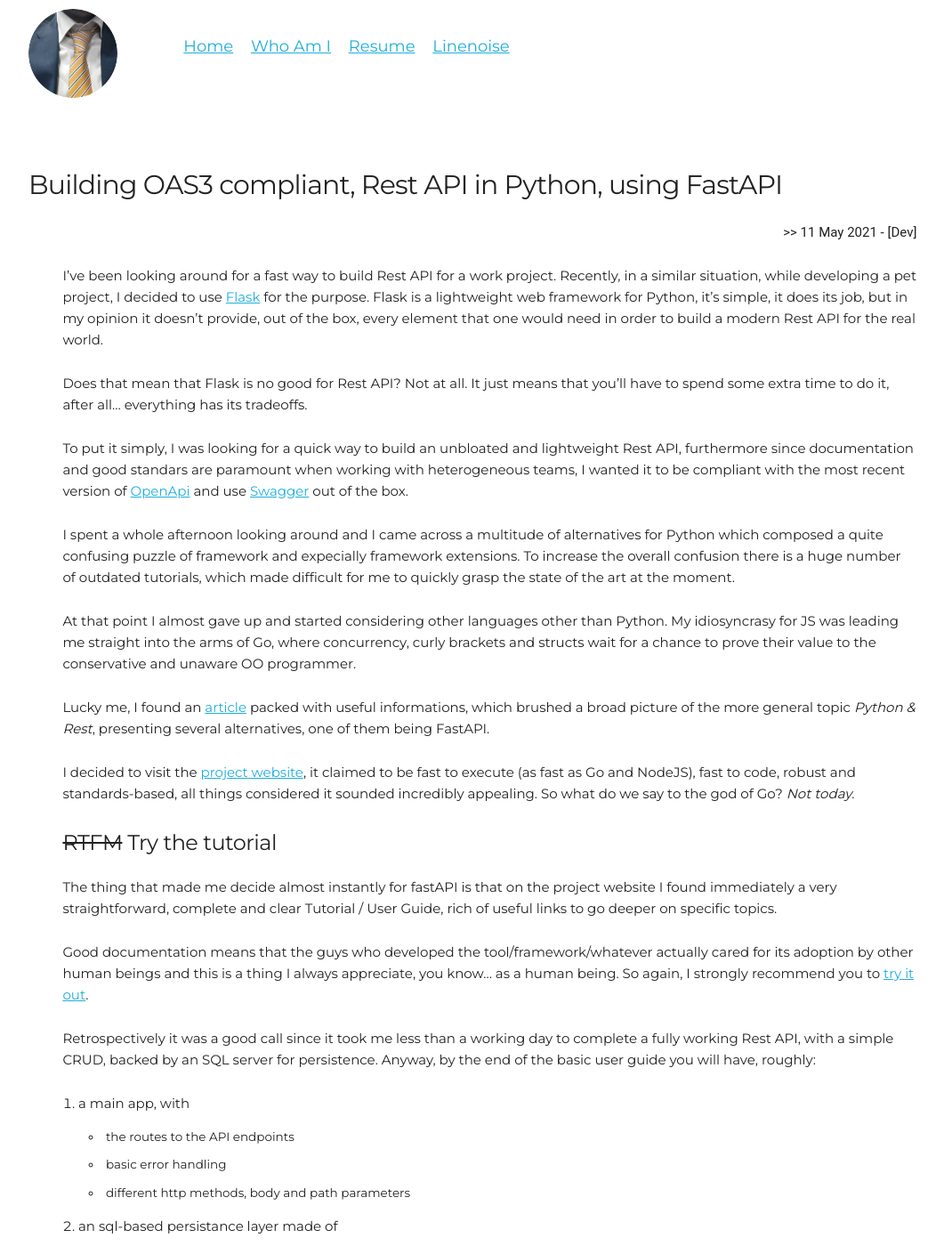
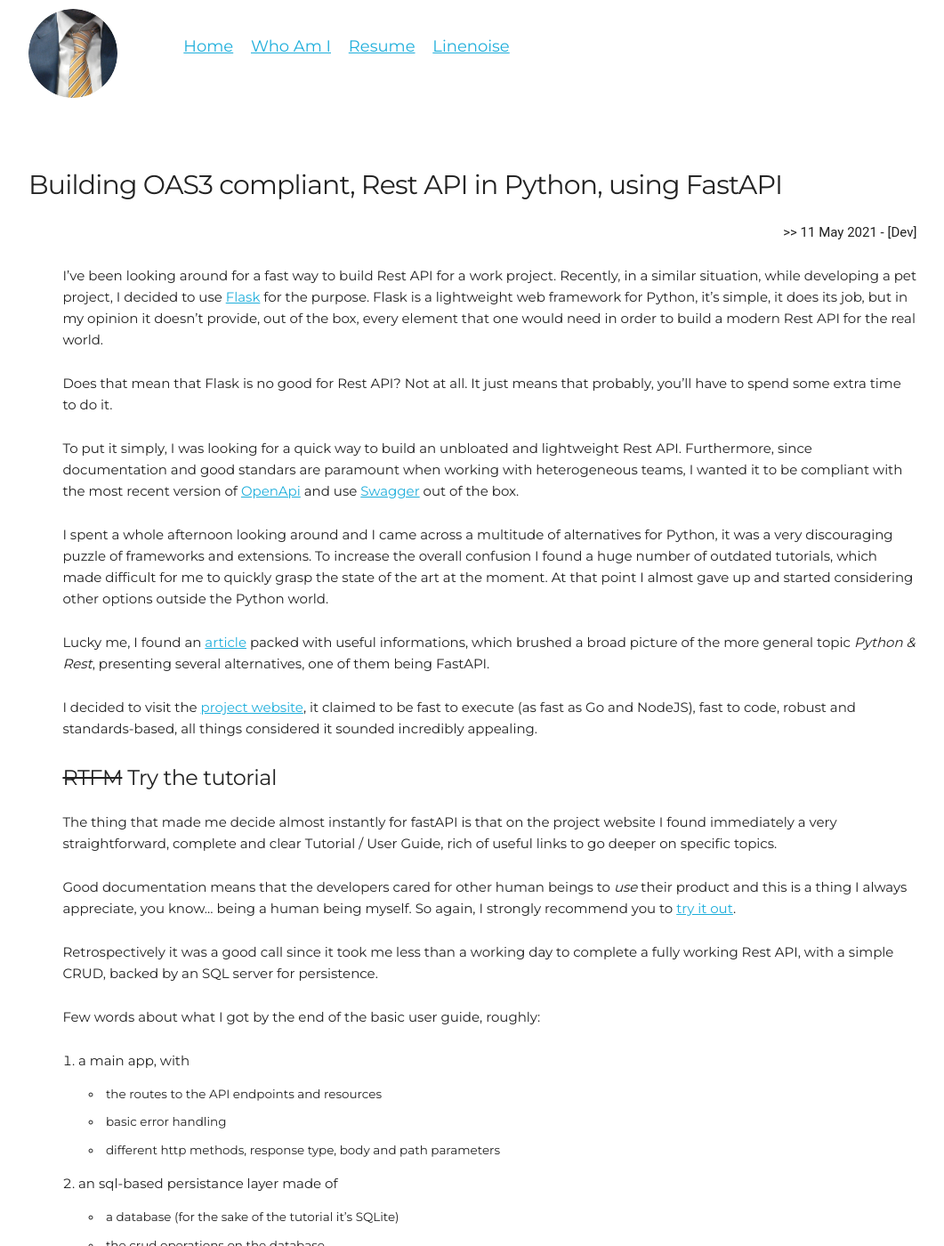
Before and after one commit to paoloriccardi/paoloriccardi.github.io, a Jekyll site: the page built from _posts/2021-05-11-building-rest-api-with-fastapi.md, in a window 1280 px wide and 1400 px high. Shown: the whole window at 89% size, without its empty margins (128-1189 px from the left). Built offline with Jekyll 4.4.1, drawn with Linux system fonts in a browser that asks for light colours; some of the changed text lies outside the part shown.

Commit message:
fastapi post

```diff
--- a/_posts/2021-05-11-building-rest-api-with-fastapi.md
+++ b/_posts/2021-05-11-building-rest-api-with-fastapi.md
@@ -8,44 +8,44 @@ description: A Rest API is a common element of many web services, every programm
 
 I've been looking around for a fast way to build Rest API for a work project. Recently, in a similar situation, while developing a pet project, I decided to use [Flask](https://flask.palletsprojects.com/en/2.0.x/){:target="_blank"} for the purpose. Flask is a lightweight web framework for Python, it's simple, it does its job, but in my opinion it doesn't provide, out of the box, every element that one would need in order to build a modern Rest API for the real world.
 
-Does that mean that Flask is no good for Rest API? Not at all. It just means that you'll have to spend some extra time to do it, after all... everything has its tradeoffs.
+Does that mean that Flask is no good for Rest API? Not at all. It just means that probably, you'll have to spend some extra time to do it.
 
-To put it simply, I was looking for a quick way to build an unbloated and lightweight Rest API, furthermore since documentation and good standars are paramount when working with heterogeneous teams, I wanted it to be compliant with the most recent version of [OpenApi](https://spec.openapis.org/oas/v3.1.0){:target="_blank"} and use [Swagger](https://swagger.io/){:target="_blank"} out of the box.
+To put it simply, I was looking for a quick way to build an unbloated and lightweight Rest API. Furthermore, since documentation and good standars are paramount when working with heterogeneous teams, I wanted it to be compliant with the most recent version of [OpenApi](https://spec.openapis.org/oas/v3.1.0){:target="_blank"} and use [Swagger](https://swagger.io/){:target="_blank"} out of the box.
 
-I spent a whole afternoon looking around and I came across a multitude of alternatives for Python which composed a quite confusing puzzle of framework and expecially framework extensions. To increase the overall confusion there is a huge number of outdated tutorials, which made difficult for me to quickly grasp the state of the art at the moment.
-
-At that point I almost gave up and started considering other languages other than Python. My idiosyncrasy for JS was leading me straight into the arms of Go, where concurrency, curly brackets and structs wait for a chance to prove their value to the conservative and unaware OO programmer.
+I spent a whole afternoon looking around and I came across a multitude of alternatives for Python, it was a very discouraging puzzle of frameworks and extensions. To increase the overall confusion I found a huge number of outdated tutorials, which made difficult for me to quickly grasp the state of the art at the moment.
+At that point I almost gave up and started considering other options outside the Python world.
 
 Lucky me, I found an [article](https://rapidapi.com/blog/best-python-api-frameworks/){:target="_blank"} packed with useful informations, which brushed a broad picture of the more general topic *Python & Rest*, presenting several alternatives, one of them being FastAPI.
 
-I decided to visit the [project website](https://fastapi.tiangolo.com/){:target="_blank"}, it claimed to be fast to execute (as fast as Go and NodeJS), fast to code, robust and standards-based, all things considered it sounded incredibly appealing. So what do we say to the god of Go? *Not today*.
+I decided to visit the [project website](https://fastapi.tiangolo.com/){:target="_blank"}, it claimed to be fast to execute (as fast as Go and NodeJS), fast to code, robust and standards-based, all things considered it sounded incredibly appealing.
 
 ##### ~~RTFM~~ Try the tutorial
 The thing that made me decide almost instantly for fastAPI is that on the project website I found immediately a very straightforward, complete and clear Tutorial / User Guide, rich of useful links to go deeper on specific topics.
 
-Good documentation means that the guys who developed the tool/framework/whatever actually cared for its adoption by other human beings and this is a thing I always appreciate, you know... as a human being.
+Good documentation means that the developers cared for other human beings to _use_ their product and this is a thing I always appreciate, you know... being a human being myself.
 So again, I strongly recommend you to [try it out](https://fastapi.tiangolo.com/tutorial/){:target="_blank"}.
 
 Retrospectively it was a good call since it took me less than a working day to complete a fully working Rest API, with a simple CRUD, backed by an SQL server for persistence.
-Anyway, by the end of the basic user guide you will have, roughly:
+
+Few words about what I got by the end of the basic user guide, roughly:
 1. a main app, with
-    - the routes to the API endpoints
+    - the routes to the API endpoints and resources
     - basic error handling
-    - different http methods, body and path parameters
+    - different http methods, response type, body and path parameters
 2. an sql-based persistance layer made of
     - a database (for the sake of the tutorial it's SQLite)
     - the crud operations on the database
-    - the SQLAlchemy models
-    - the Pydantic models
-3. swagger which brings
+    - the data models (via SQLAlchemy, defined as models in the tutorial)
+    - the application models (via Pydantic, defined as schemas in the tutorial)
+3. API docs which bring
     - simple, clear and complete documentation with little to no effort
     - the ability to try and test the endpoints as you go
 
 ##### Quick and incomplete recap of what's under the hood
 FastAPI makes use of [starlette](https://www.starlette.io/){:target="_blank"}, a lightweight ASGI framework, which is typically served through an ASGI server implementation called [uvicorn](https://www.uvicorn.org/){:target="_blank"}.
 
-To take care of all the data validation stuff, FastAPI make heavy use of [Pydantic](https://pydantic-docs.helpmanual.io/){:target="_target"} which also helps when you have to define your own data model and pass it around, or converting it from the JSON contained in the body of a request.
+Data validation is a big topic with API, so to take care of all the data validation stuff, FastAPI makes heavy use of [Pydantic](https://pydantic-docs.helpmanual.io/){:target="_target"} which also helps when you have to define your own data model and pass it around, or converting it from the JSON contained in the body of a request. Most of the things you will be able to with a request after it hits an endpoint is empowered by pydantic.
 
-The tutorial uses [SQLAlchemy](https://www.sqlalchemy.org/){:target="_blank"}, so be warned since this may introduce some confusion between Pydantic Models and SQLAlchemy Models. Keep in mind that the firsts define a valid data shape (a schema), the seconds define the sql tables that represent the data.
+The tutorial uses [SQLAlchemy](https://www.sqlalchemy.org/){:target="_blank"}, so be warned since this may introduce some confusion between Pydantic Models and SQLAlchemy Models. Keep in mind that the firsts define a valid data shape (a schema), the seconds define (more or less) the sql tables that will represent the data.
 
-As would expect these days, deploying it on Docker is pretty straightforward, you can [check the guide](https://fastapi.tiangolo.com/deployment/docker/){:=target="_blank"} for mode details.
+Deploying the service via Docker is pretty straightforward, you can [check the guide](https://fastapi.tiangolo.com/deployment/docker/){:=target="_blank"} for mode details. To be honest, my pick was to play it safe, using  `python:3.8` the official python image (based on the latest stable Debian release) and to add the packages I needed as requirements,  `setuptools`,  `fastapi`,  `uvicorn` and  `SQLAlchemy`.
```
